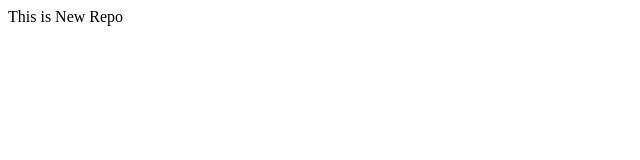
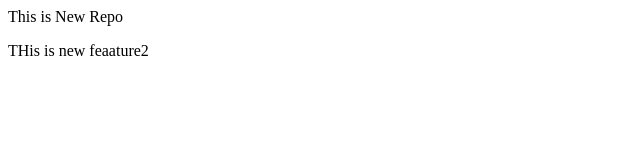
Before and after one commit to Codret/localrepo, a plain HTML site: page index.html in a window 1280 px wide. Shown: the whole page, without its empty margins (0-640 px from the left). Drawn offline with Linux system fonts and the light colour scheme.

Commit message:
added feature para

```diff
--- a/index.html
+++ b/index.html
@@ -1 +1,3 @@
 <p>This is New Repo</p>
+
+<p>THis is new feaature2</p>
```
